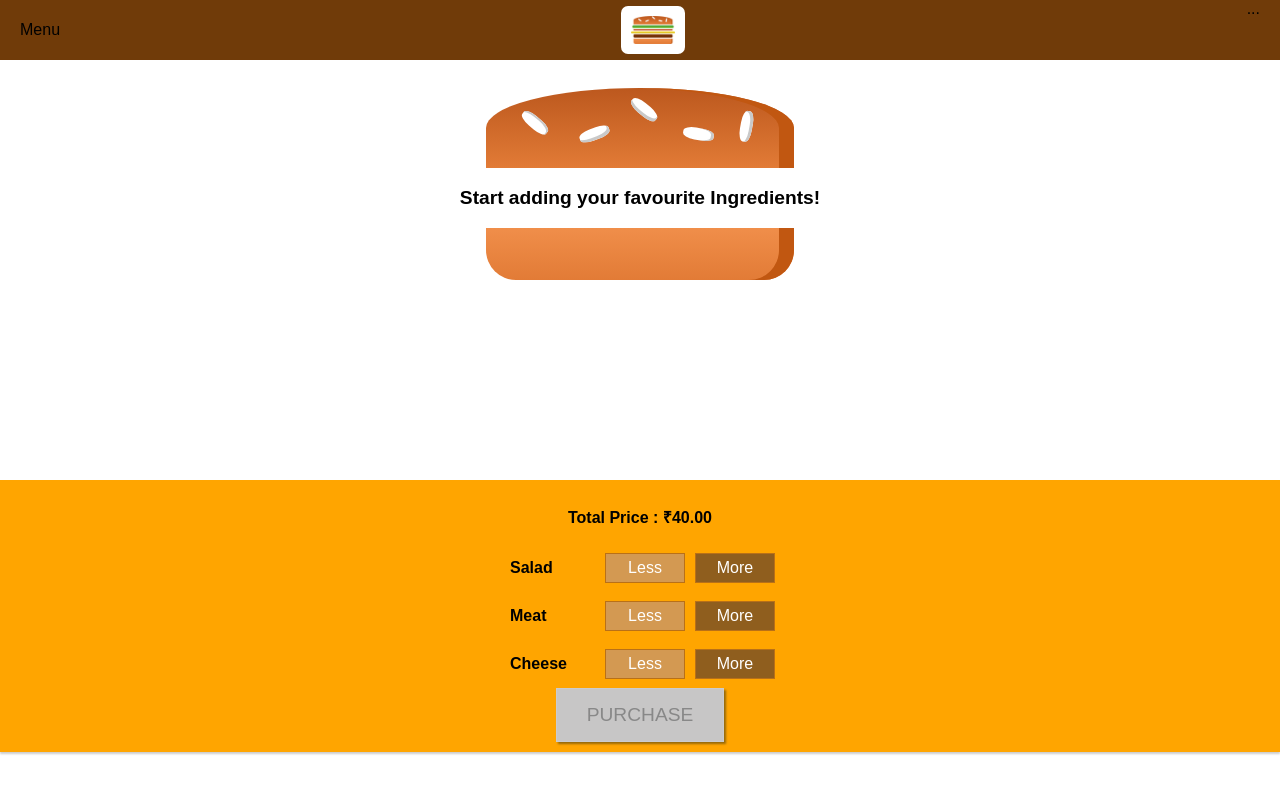
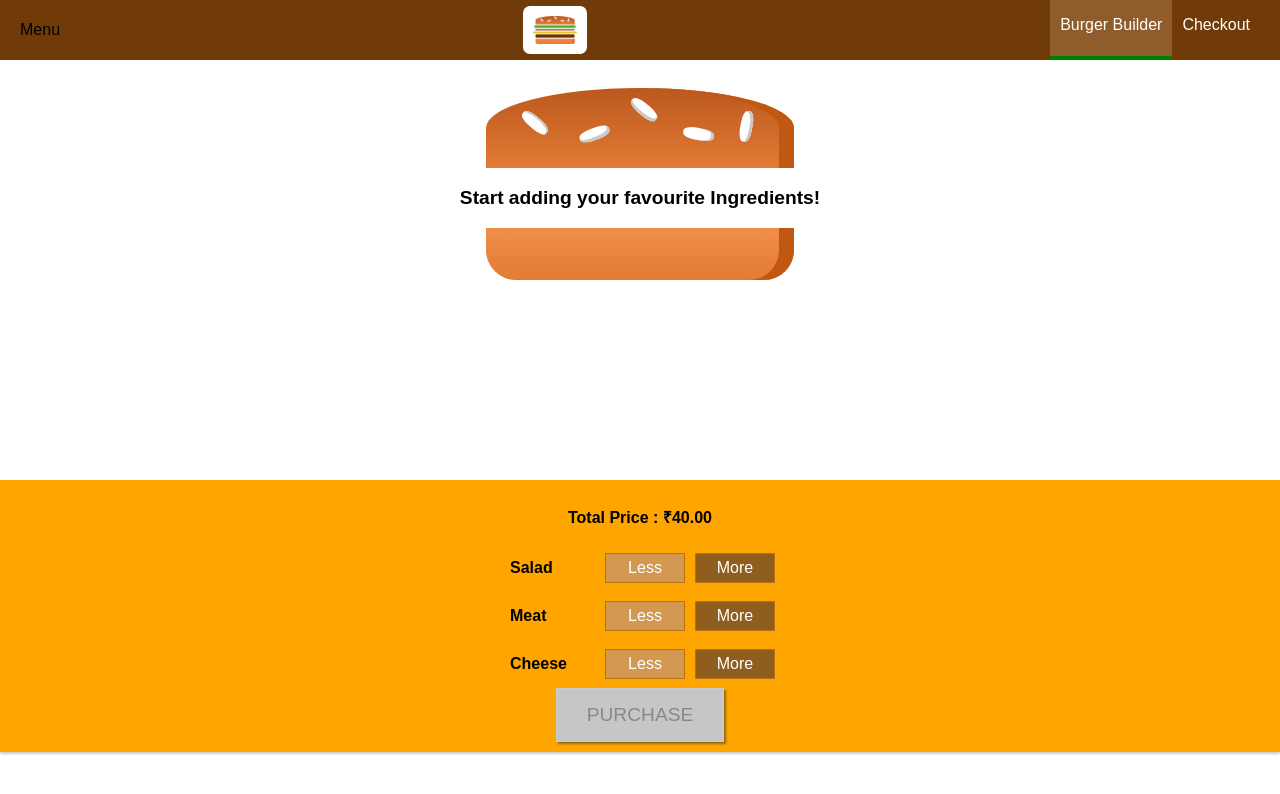
Before and after one commit to abhinavk9757/Burger-Builder, a React app: page / in a window 1280 px wide. Shown: the top 794 px of the page. Built offline with nearby package versions, Linux system fonts and the light colour scheme.

Commit message:
ToolBar Nav Items & Created SideDrawer

```diff
--- a/src/components/Layout/Layout.js
+++ b/src/components/Layout/Layout.js
@@ -1,12 +1,14 @@
 import React from 'react';
 import Aux from '../../hoc/Aux';
 import classes from './Layout.css';
+import SideDrawer from '../Navigation/SideDrawer/SideDrawer';
 import Toolbar from '../Navigation/Toolbar/Toolbar'
 
 const layout = props => (
   <Aux>
 
     <Toolbar />
+    <SideDrawer/>
     <main className={classes.Content}>{props.children}</main>
   </Aux>
 );
--- /dev/null
+++ b/src/components/Navigation/NavigationItems/NavigationItem/NavigationItem.css
@@ -0,0 +1,46 @@
+.NavigationItem {
+  margin: 10px 0;
+  box-sizing: border-box;
+  width: 100%;
+}
+
+.NavigationItem a {
+  color: #8f5c2c;
+  text-decoration: none;
+  width: 100%;
+  box-sizing: border-box;
+  display: block;
+}
+
+.NavigationItem a:hover,
+.NavigationItem a:active,
+.NavigationItem a.active {
+  background-color: #8f5c2c;
+  border-bottom: 4px solid green;
+  color: blue;
+}
+
+@media (min-width: 500px) {
+  .NavigationItem {
+    margin: 0%;
+    display: flex;
+    height: 100%;
+    width: auto;
+    align-items: center;
+  }
+
+  .NavigationItem a {
+    color: white;
+    height: 100%;
+    padding: 16px 10px;
+    border-bottom: 4px solid transparent;
+  }
+
+  .NavigationItem a:hover,
+  .NavigationItem a:active,
+  .NavigationItem a.active {
+    background-color: #8f5c2c;
+    border-bottom: 4px solid green;
+    color: white;
+  }
+}
--- /dev/null
+++ b/src/components/Navigation/NavigationItems/NavigationItem/NavigationItem.js
@@ -0,0 +1,14 @@
+import React from 'react';
+import classes from './NavigationItem.css';
+
+const navigationItem = props => {
+  return (
+    <li className={classes.NavigationItem}>
+      <a href={props.link} className={props.active ? classes.active : null}>
+        {props.children}
+      </a>
+    </li>
+  );
+};
+
+export default navigationItem;
--- /dev/null
+++ b/src/components/Navigation/NavigationItems/NavigationItems.css
@@ -0,0 +1,15 @@
+.NavigationItems {
+  margin: 0;
+  padding: 0;
+  list-style: none;
+  display: flex;
+  flex-flow: column;
+  align-items: center;
+  height: 100%;
+}
+
+@media (min-width: 500px){
+  .NavigationItems{
+    flex-flow: row;
+  }
+}
--- /dev/null
+++ b/src/components/Navigation/NavigationItems/NavigationItems.js
@@ -0,0 +1,14 @@
+import React from 'react';
+import classes from './NavigationItems.css';
+import NavigationItem from './NavigationItem/NavigationItem';
+
+const navigationItems = () => {
+  return (
+    <ul className={classes.NavigationItems}>
+      <NavigationItem link="/" active> Burger Builder </NavigationItem>
+      <NavigationItem link="/"> Checkout </NavigationItem>
+    </ul>
+  );
+};
+
+export default navigationItems;
--- /dev/null
+++ b/src/components/Navigation/SideDrawer/SideDrawer.css
@@ -0,0 +1,30 @@
+.SideDrawer {
+  position: fixed;
+  width: 270px;
+  max-width: 65%;
+  height: 100%;
+  left: 0;
+  top: 0;
+  z-index: 200;
+  background-color: white;
+  padding: 32px 16px;
+  box-sizing: border-box;
+  transition: transform 0.3s ease-out;
+}
+
+@media (min-width: 500px) {
+  .SideDrawer {
+    display: none;
+  }
+}
+
+.Open {
+  transform: translateX(0);
+}
+.Close {
+  transform: translateY(-100%);
+}
+.Logo{
+    height: 11%;
+    margin-bottom: 32px;
+}
--- /dev/null
+++ b/src/components/Navigation/SideDrawer/SideDrawer.js
@@ -0,0 +1,19 @@
+import React from 'react';
+import Logo from '../../Logo/Logo';
+import NavigationItems from '../NavigationItems/NavigationItems';
+import classes from './SideDrawer.css';
+
+const sideDrawer = props => {
+  return (
+    <div className={classes.SideDrawer}>
+      <div className={classes.Logo}>
+        <Logo />
+      </div>
+      <nav>
+        <NavigationItems />
+      </nav>
+    </div>
+  );
+};
+
+export default sideDrawer;
--- a/src/components/Navigation/Toolbar/Toolbar.css
+++ b/src/components/Navigation/Toolbar/Toolbar.css
@@ -1,18 +1,23 @@
-.Toolbar{
+.Toolbar {
   height: 60px;
   width: 100%;
   position: fixed;
   top: 0;
   left: 0;
-    background-color: #703B09;
+  background-color: #703b09;
   display: flex;
   justify-content: space-between;
   align-items: center;
   padding: 0 20px;
   box-sizing: border-box;
-    z-index: 300;
+  z-index: 5;
 }
 
-.Toolbar nav{
+.Toolbar nav {
   height: 100%;
 }
+@media (max-width: 499px) {
+  .DesktopOnly {
+    display: none;
+  }
+}
--- a/src/components/Navigation/Toolbar/Toolbar.js
+++ b/src/components/Navigation/Toolbar/Toolbar.js
@@ -1,12 +1,15 @@
 import React from 'react';
 import classes from './Toolbar.css';
-import Logo from '../../Logo/Logo'
+import Logo from '../../Logo/Logo';
+import NavigationItems from '../NavigationItems/NavigationItems';
 
 const toolbar = props => (
   <header className={classes.Toolbar}>
     <div>Menu</div>
     <Logo />
-    <nav>...</nav>
+    <nav className={classes.DesktopOnly}>
+      <NavigationItems />
+    </nav>
   </header>
 );
 
--- a/src/components/UI/Backdrop/Backdrop.css
+++ b/src/components/UI/Backdrop/Backdrop.css
@@ -2,7 +2,7 @@
     width: 100%;
     height: 100%;
     position: fixed;
-    z-index: 400;
+    z-index: 100;
     left: 0;
     top: 0;
     background-color: rgba(0, 0, 0, 0.5);
```
Lines whose indentation alone changed are shown as unchanged.
